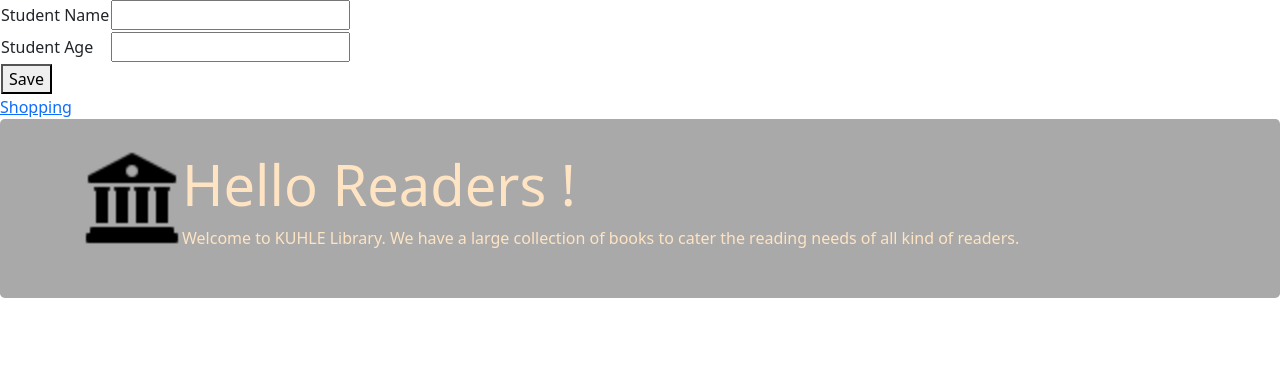
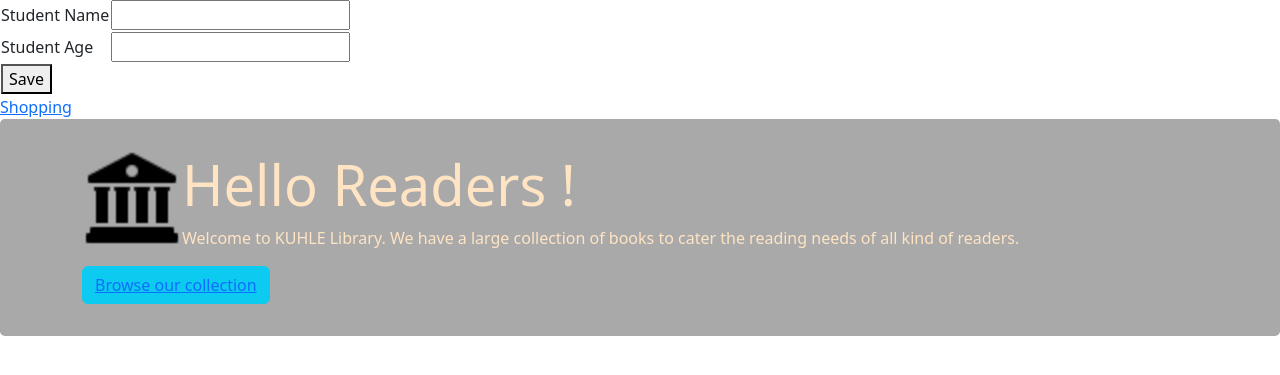
Before and after one commit to LindokuhleYende/Library-Information-Management-System, a Django app: page /home in a window 1280 px wide. Shown: the part 168-543 px from the top of the page. Run offline with Django 5.2, Linux system fonts and the light colour scheme.

Commit message:
Update home.html

```diff
--- a/lims_app/templates/home.html
+++ b/lims_app/templates/home.html
@@ -13,6 +13,9 @@
             Welcome to KUHLE Library. We have a large collection of books to cater the reading needs
             of all kind of readers.
         </p>
+        <button type="button" class="btn btn-info">
+            <a href="#" role="button"> Browse our collection</a>
+        </button>
     </div>
 </div>
 {% endblock main_content %}
```
